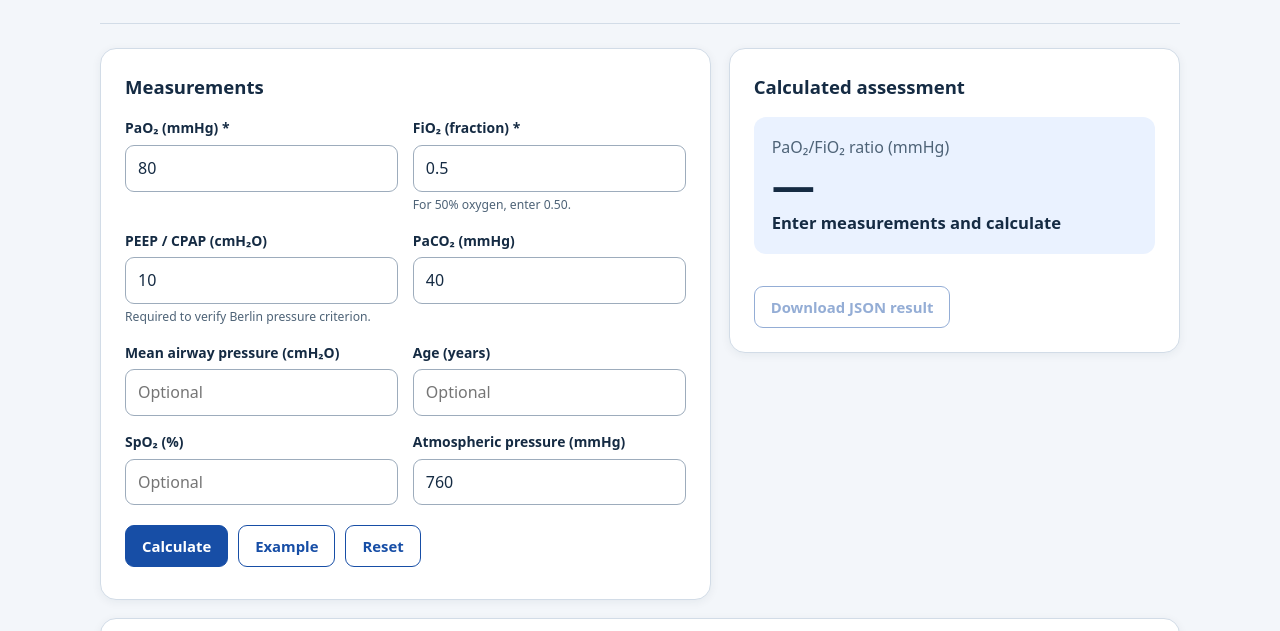
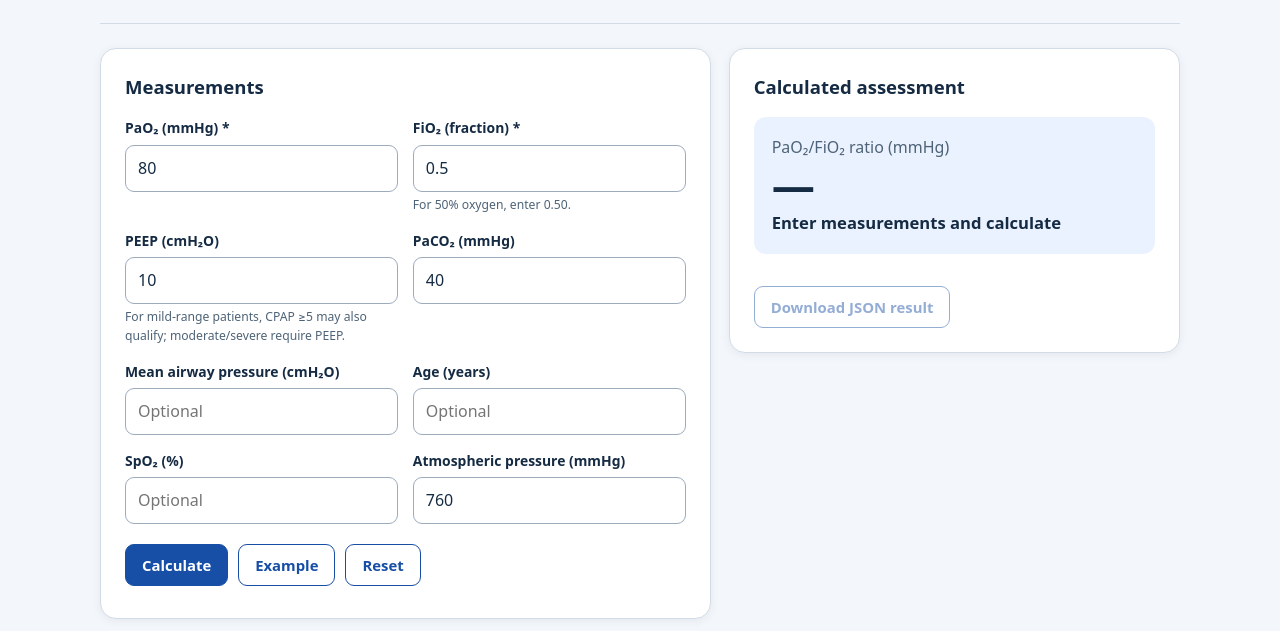
Before and after one commit to abusuraihsakhri/pao2-fio2-berlin-ards-classifier, a plain HTML site: page web/index.html in a window 1280 px wide. Shown: the part 125-756 px from the top of the page. Drawn offline with Linux system fonts and the light colour scheme.

Commit message:
Clarify Berlin pressure interpretation and avoid diagnostic overclaim

```diff
--- a/web/index.html
+++ b/web/index.html
@@ -60,7 +60,7 @@
         <div class="fields">
           <div><label for="pao2">PaO₂ (mmHg) *</label><input id="pao2" type="number" min="0" step="any" required value="80"></div>
           <div><label for="fio2">FiO₂ (fraction) *</label><input id="fio2" type="number" min="0.01" max="1" step="any" required value="0.5"><p class="hint">For 50% oxygen, enter 0.50.</p></div>
-          <div><label for="peep">PEEP / CPAP (cmH₂O)</label><input id="peep" type="number" min="0" step="any" value="10"><p class="hint">Required to verify Berlin pressure criterion.</p></div>
+          <div><label for="peep">PEEP (cmH₂O)</label><input id="peep" type="number" min="0" step="any" value="10"><p class="hint">For mild-range patients, CPAP ≥5 may also qualify; moderate/severe require PEEP.</p></div>
           <div><label for="paco2">PaCO₂ (mmHg)</label><input id="paco2" type="number" min="0" step="any" value="40"></div>
           <div><label for="map">Mean airway pressure (cmH₂O)</label><input id="map" type="number" min="0" step="any" placeholder="Optional"></div>
           <div><label for="age">Age (years)</label><input id="age" type="number" min="0" max="130" step="any" placeholder="Optional"></div>
```
